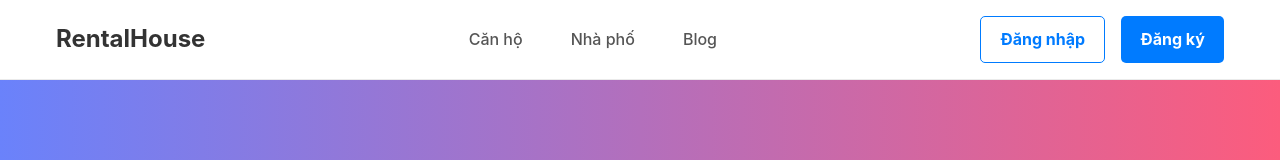
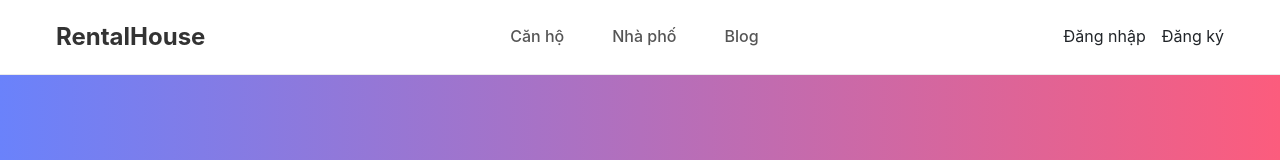
Before and after one commit to MarcoHoang/rental-house-frontend, a React (Vite) app: page / in a window 1280 px wide. Shown: the top 160 px of the page. Built offline with nearby package versions, Linux system fonts and the light colour scheme; no server answers.

Commit message:
match login, register vào index

```diff
--- a/src/components/layout/Header.jsx
+++ b/src/components/layout/Header.jsx
@@ -1,4 +1,5 @@
 import styled from "styled-components";
+import { Link } from "react-router-dom";
 
 // HeaderWrapper với flexbox để căn chỉnh các phần tử
 const HeaderWrapper = styled.header`
@@ -48,7 +49,7 @@ const Nav = styled.nav`
   }
 `;
 
-const NavLink = styled.a`
+const NavLink = styled(Link)`
   text-decoration: none;
   color: #555;
   font-weight: 500;
@@ -73,7 +74,7 @@ const AuthButtons = styled.div`
   }
 `;
 
-const Button = styled.button`
+const Button = styled(Link)`
   padding: 0.6rem 1.2rem;
   border: none;
   border-radius: 5px;
@@ -81,6 +82,8 @@ const Button = styled.button`
   font-weight: bold;
   transition: all 0.2s;
   white-space: nowrap;
+  text-decoration: none;
+  text-align: center;
 
   &:hover {
     transform: translateY(-1px);
@@ -118,8 +121,8 @@ const Header = () => {
           <NavLink href="/blog">Blog</NavLink>
         </Nav>
         <AuthButtons>
-          <Button className="login">Đăng nhập</Button>
-          <Button className="signup">Đăng ký</Button>
+          <Link to="/login" className="login">Đăng nhập</Link>
+          <Link to="/register" className="signup">Đăng ký</Link>
         </AuthButtons>
       </HeaderContainer>
     </HeaderWrapper>
```
